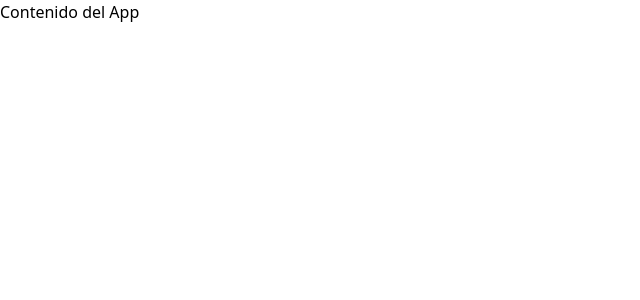
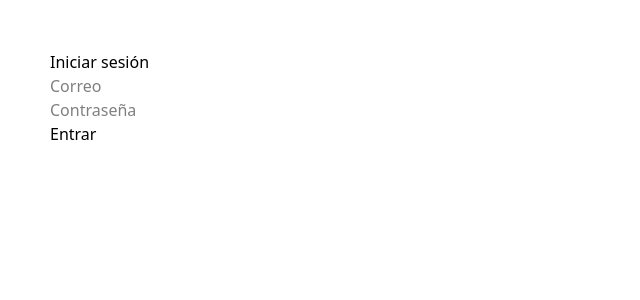
Before and after one commit to Cabrales16/TodoListColaborativa, a React (Vite) app: page / in a window 1280 px wide. Shown: the top 300 px of the page, without its empty margins (0-640 px from the left). Built offline with nearby package versions, Linux system fonts and the light colour scheme.

Commit message:
Conexion y login funcional co-authored-by: alyconr alyconr@hotmail.com

```diff
--- a/package.json
+++ b/package.json
@@ -12,6 +12,7 @@
   },
   "dependencies": {
     "@heroicons/react": "^2.2.0",
+    "axios": "^1.12.2",
     "motion": "^12.23.12",
     "react": "^19.1.1",
     "react-dom": "^19.1.1",
--- a/src/App.jsx
+++ b/src/App.jsx
@@ -1,7 +1,26 @@
+import React from 'react'
+import { BrowserRouter, Routes, Route } from "react-router-dom";
+import PrivateRoute from './components/PrivateRoute.jsx';
+import Inicio from './pages/inicio.jsx'
+import Login from './pages/login.jsx';
+
+
+
 export default function App() {
   return (
-    <div>
-      Contenido del App
-    </div>
+    <BrowserRouter>
+      <Routes>
+        <Route path="/" element={<Login />} />
+        <Route path="/inicio"
+          element={
+            <PrivateRoute>
+              <Inicio />
+            </PrivateRoute>
+
+          }
+          />
+      </Routes>
+
+    </BrowserRouter>
   )
 }
--- /dev/null
+++ b/src/components/PrivateRoute.jsx
@@ -0,0 +1,8 @@
+import { Navigate } from "react-router-dom";
+
+function PrivateRoute({ children }) {
+  const admins = localStorage.getItem("admins");
+  return admins ? children : <Navigate to="/" />; //el ? ase de else y if
+}
+
+export default PrivateRoute;
--- /dev/null
+++ b/src/pages/inicio.jsx
@@ -0,0 +1,5 @@
+import React from "react";
+
+export default function Inicio() {
+  return <h1>🏠 Bienvenido al Inicio</h1>;
+}
--- /dev/null
+++ b/src/pages/login.jsx
@@ -0,0 +1,49 @@
+import React, { useState } from 'react';
+import api from '../service/api'; // conexión con json-server
+import { useNavigate } from "react-router-dom";
+
+export default function Login() {
+  const [correo, setCorreo] = useState("");
+  const [contrasena, setContrasena] = useState("");
+  const [error, setError] = useState("");
+  const navigate = useNavigate();
+
+  const envia = async (e) => {
+    e.preventDefault();
+
+    try {
+      const response = await api.get(`?correo=${correo}&contrasena=${contrasena}`); // consulta al json-server
+
+      if (response.data.length > 0) {
+        localStorage.setItem("admins", JSON.stringify(response.data[0])); // guarda sesión
+        navigate("/inicio");
+      } else {
+        setError("Credenciales incorrectas");
+      }
+    } catch (error) {
+      setError("Error en el login");
+    }
+  };
+
+  return (
+    <div style={{ margin: "50px" }}>
+      <h2>Iniciar sesión</h2>
+      <form onSubmit={envia}>
+        <input
+          type="email"
+          placeholder="Correo"
+          value={correo}
+          onChange={(e) => setCorreo(e.target.value)}
+        /><br />
+        <input
+          type="password"
+          placeholder="Contraseña"
+          value={contrasena}
+          onChange={(e) => setContrasena(e.target.value)}
+        /><br />
+        <button type="submit">Entrar</button>
+      </form>
+      {error && <p style={{ color: "red" }}>{error}</p>}
+    </div>
+  );
+}
--- /dev/null
+++ b/src/service/api.jsx
@@ -0,0 +1,9 @@
+import axios from 'axios';
+
+const api = axios.create({
+  baseURL: 'http://localhost:3001/admins',
+  headers: {
+    'Content-Type': 'application/json',
+  }
+});
+export default api;
```
Also changed, not shown: 1 other file (tests, documents, lock files or other folders).
